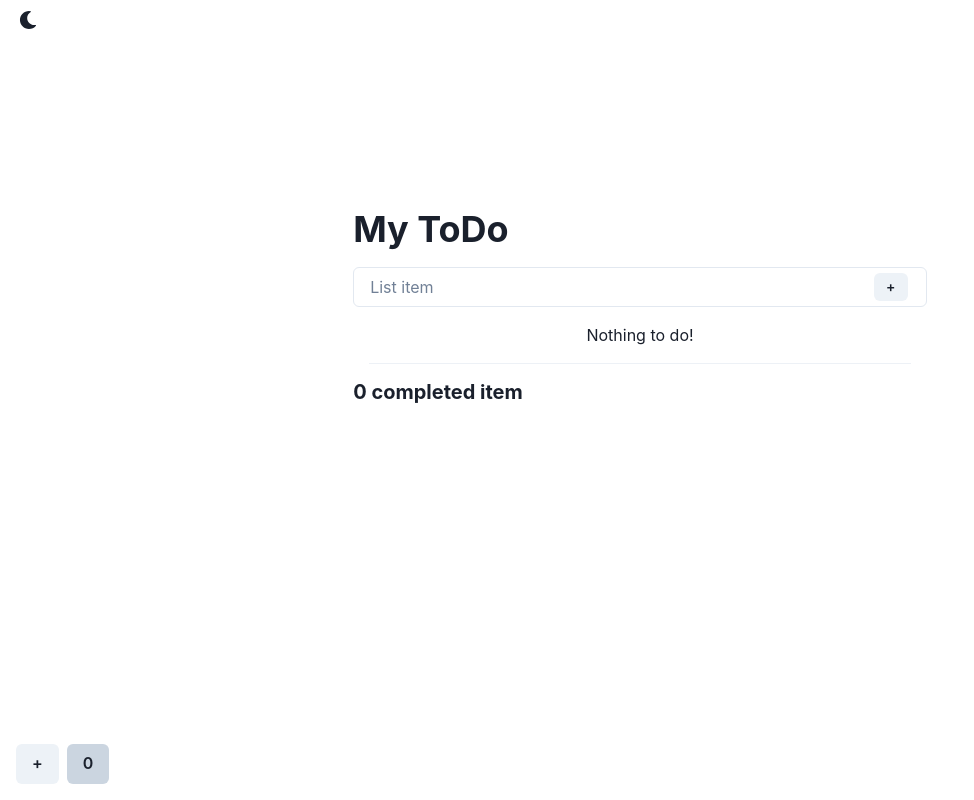
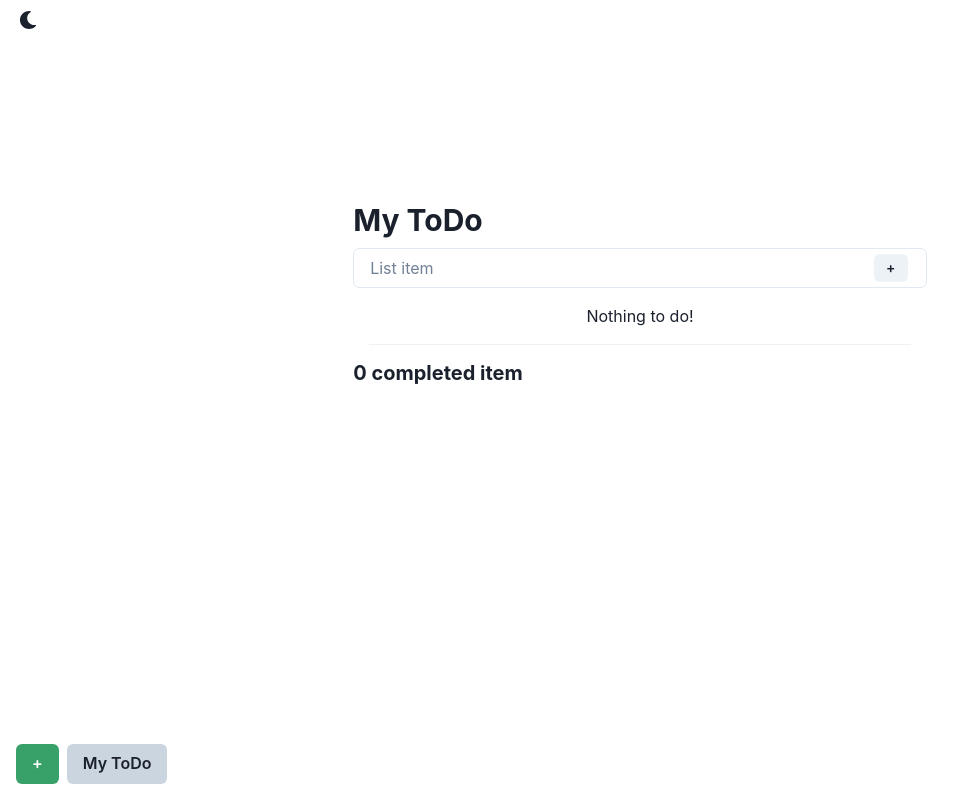
Before and after one commit to dalofe/MyToDo, a React (Vite) app: page / in a window 1280 px wide. Shown: the whole page, without its empty margins (0-974 px from the left). Built offline with nearby package versions, Linux system fonts and the light colour scheme.

Commit message:
editable title added

```diff
--- a/src/App.jsx
+++ b/src/App.jsx
@@ -1,15 +1,15 @@
 import { useEffect, useState } from "react";
 import { TodoItemMemo as TodoItem } from "./components/TodoItem";
 import { Form } from "./components/Form";
-import { Box, Button, Container, Divider, HStack, Heading, Text, VStack } from "@chakra-ui/react";
+import { Box, Button, Container, Divider, HStack, Heading, Input, Text, VStack } from "@chakra-ui/react";
 import { ColorModeSwitcher } from "./components/ColorModeSwitcher";
 import { IoClose } from "react-icons/io5";
 
 function App() {
-  const [todo, setTodo] = useState(JSON.parse(localStorage.getItem('todos')) || [new Array()]);
+  const [todo, setTodo] = useState(JSON.parse(localStorage.getItem('todos')) || [new Array({title: 'My ToDo'})]);
   const [activeTodo, setActiveTodo] = useState(0);
   const checkedList = (todo.length) ? todo[activeTodo].filter((element) => element.checked) : [];
-  const uncheckedList = (todo.length) ? todo[activeTodo].filter((element) => !element.checked) : [];
+  const uncheckedList = (todo.length) ? todo[activeTodo].filter((element) => element.checked !== undefined && !element.checked) : [];
 
   useEffect(() => {
     localStorage.setItem('todos', JSON.stringify(todo));
@@ -60,7 +60,7 @@ function App() {
   };
 
   const addTodoHandler = () => {
-    setTodo(prevTodo => [...prevTodo, new Array()]);
+    setTodo(prevTodo => [...prevTodo, new Array({title: `MyTodo_${activeTodo + 1}`})]);
     setActiveTodo(prevActiveTodo => prevActiveTodo + 1);
   }
 
@@ -69,6 +69,27 @@ function App() {
     setTodo(updatedTodo);
     setActiveTodo(0);
   };
+
+  const title = todo[activeTodo][0]?.title;
+  const updateTitleHandler = (e) => {
+    const updatedTitle = e.target.value;
+    const updatedTodo = todo[activeTodo].map(element => {
+      if(element.title !== undefined){
+        return {...element, title: updatedTitle}
+      } else {
+        return element;
+      }
+    });
+
+    const updatedList = todo.map((list, index) => {
+      if(index === activeTodo){
+        return updatedTodo;
+      } else {
+        return list;
+      }
+    })
+    setTodo(updatedList);
+  }
 
   return (
     <VStack height="100%">
@@ -81,7 +102,16 @@ function App() {
         }
       </HStack>
       <Container marginTop={["5rem", "10rem"]}>
-        <Heading pb="1rem">My ToDo</Heading>
+        <Input
+          pl={0}
+          pb="1rem"
+          border="none"
+          fontWeight="bold"
+          fontSize="3xl"
+          value={title}
+          onChange={updateTitleHandler}
+          _focusVisible={{ boxShadow: 'none'}}
+        />
         <Form setTodo={setTodo} activeTodo={activeTodo} arrayTodo={todo} />
         {uncheckedList.length ? (
           <>
@@ -115,7 +145,7 @@ function App() {
         </>
       </Container>
       <HStack width="100%" mt="auto" p="1rem">
-        <Button onClick={addTodoHandler}>+</Button>
+        <Button colorScheme='green' onClick={addTodoHandler}>+</Button>
         {todo.map((element, index) => {
           return (
             <Button
@@ -123,7 +153,7 @@ function App() {
               onClick={() => setActiveTodo(index)}
               isActive={index === activeTodo ? true : false}
             >
-              {index}
+              {element[0].title}
             </Button>
           )
         })}
--- a/src/components/TodoItem.jsx
+++ b/src/components/TodoItem.jsx
@@ -17,8 +17,8 @@ const TodoItem = ({element, changeHandler, editInput, clickRemoveHandler}) => {
               />
               <Input
                 pl={0}
-                pr={'4.5rem'}
-                type={'text'}
+                pr="4.5rem"
+                type="text"
                 value={element.value}
                 onChange={(e) => editInput(element.id, e.target.value)}
                 onFocus={() => setFocusInput(true)}
```
